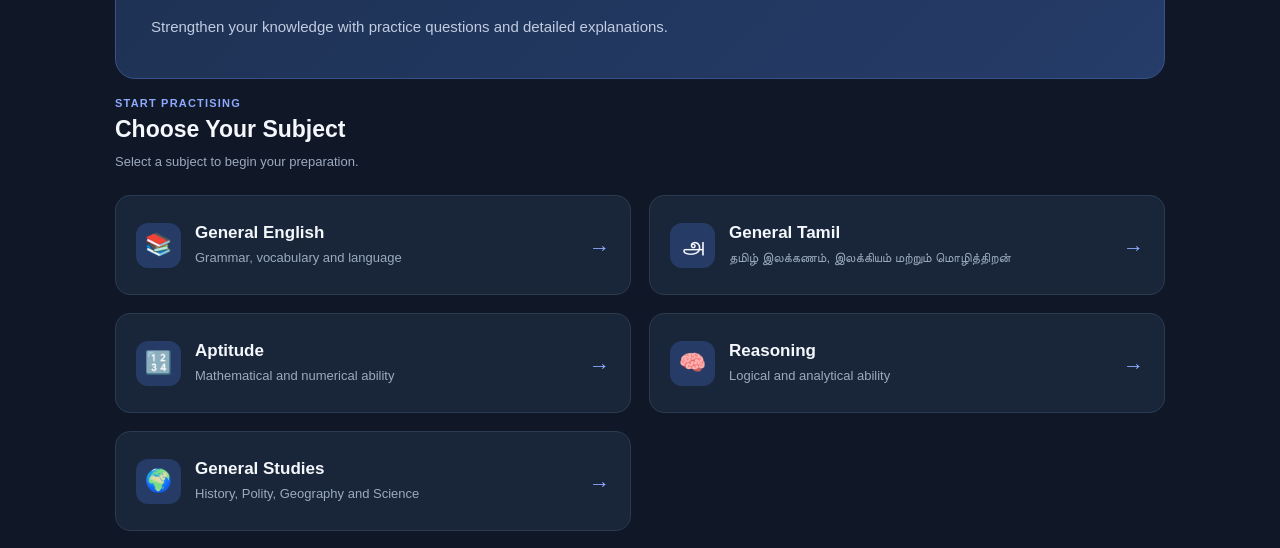
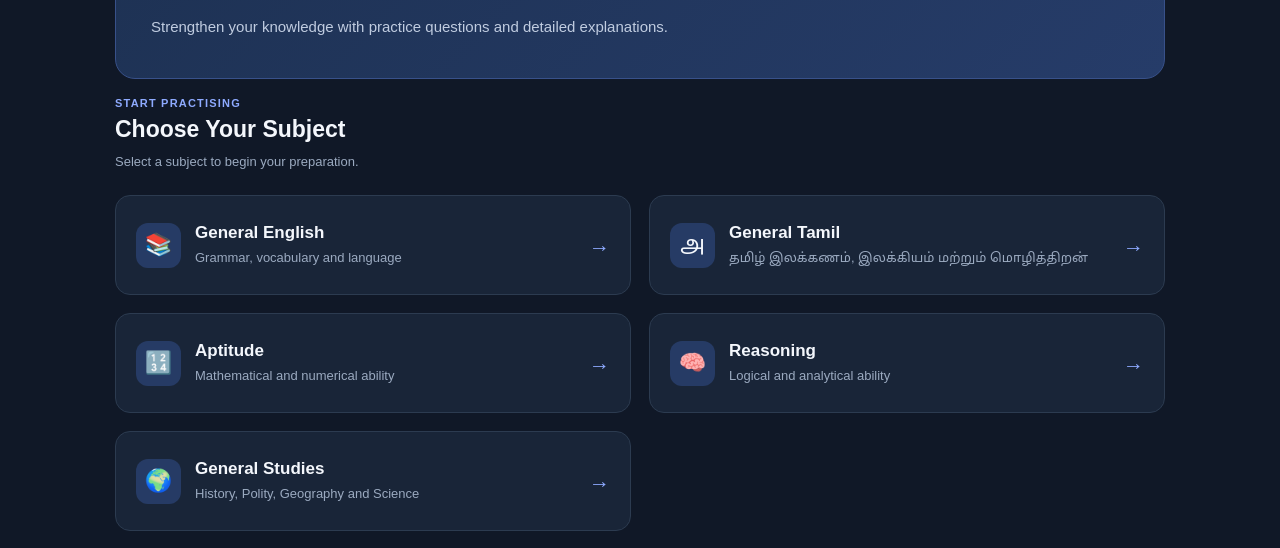
Before and after one commit to purefocusquiz/prepquizguru-web, a plain HTML site: page index.html in a window 1280 px wide. Shown: the part 252-800 px from the top of the page. Drawn offline with Linux system fonts and the light colour scheme.

Commit message:
Update tamil font

```diff
--- a/style.css
+++ b/style.css
@@ -1073,3 +1073,7 @@ button {
 .language-toggle[hidden] {
     display: none;
 }
+/* Tamil language font support */
+body {
+    font-family: Arial, "Noto Sans Tamil", "Latha", sans-serif;
+}
```
